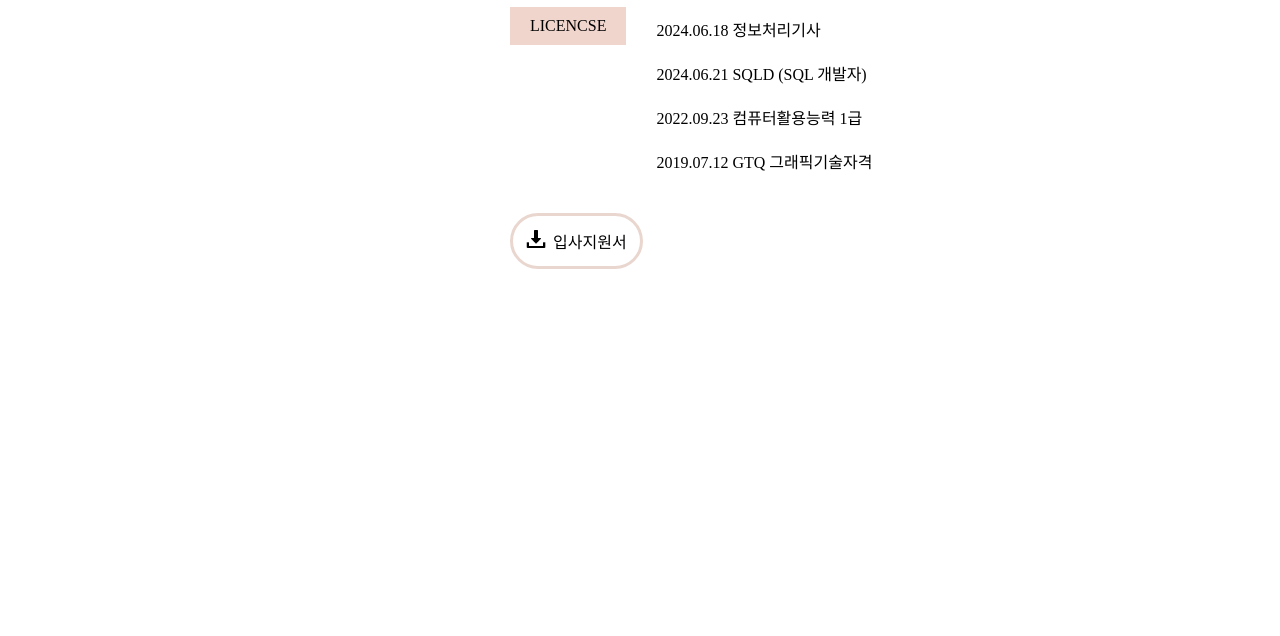
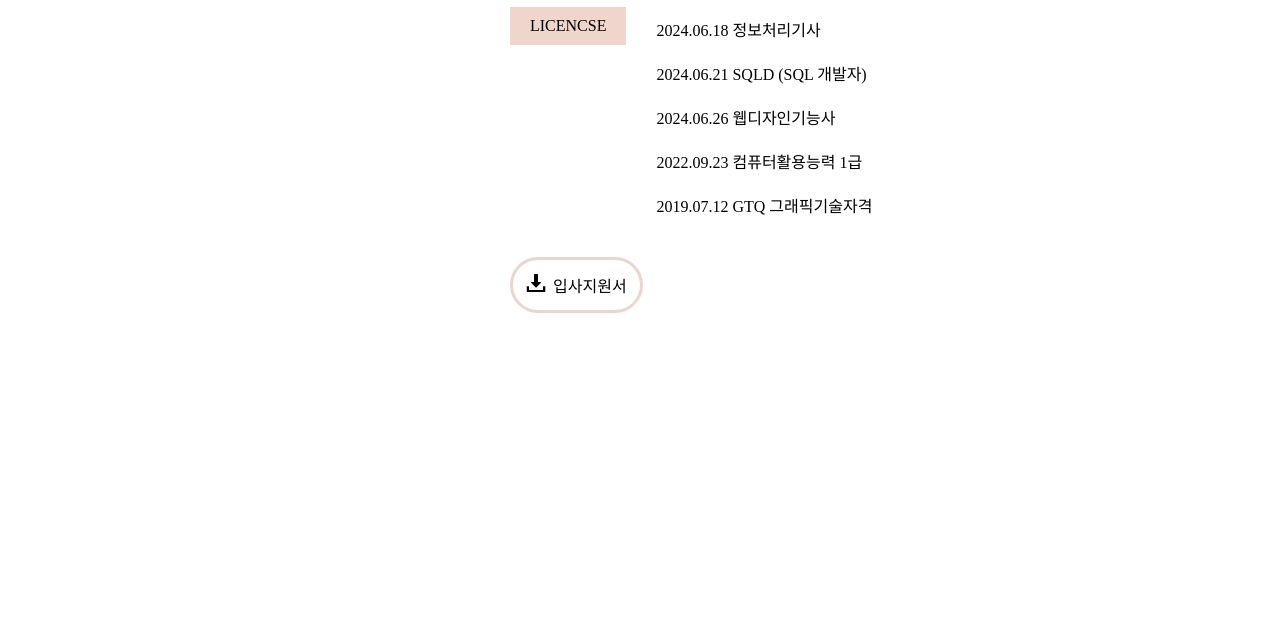
Before and after one commit to dmstj69142/portfolio, a plain HTML site: page index.html in a window 1280 px wide. Shown: the part 1359-1995 px from the top of the page. Drawn offline with nearby package versions, Linux system fonts and the light colour scheme; a web font is replaced by a local one.

Commit message:
Update index.html

```diff
--- a/index.html
+++ b/index.html
@@ -91,7 +91,7 @@
                         <div class="education_box">
                             <div class="edu_date">2024.06.18 정보처리기사</div>
                             <div class="edu_date">2024.06.21 SQLD (SQL 개발자)</div>
-                            <!-- <div class="edu_date">2024.06.26 웹디자인기능사</div> -->
+                            <div class="edu_date">2024.06.26 웹디자인기능사</div>
                             <div class="edu_date">2022.09.23 컴퓨터활용능력 1급</div>
                             <div class="edu_date">2019.07.12 GTQ 그래픽기술자격</div>
                         </div>
```
